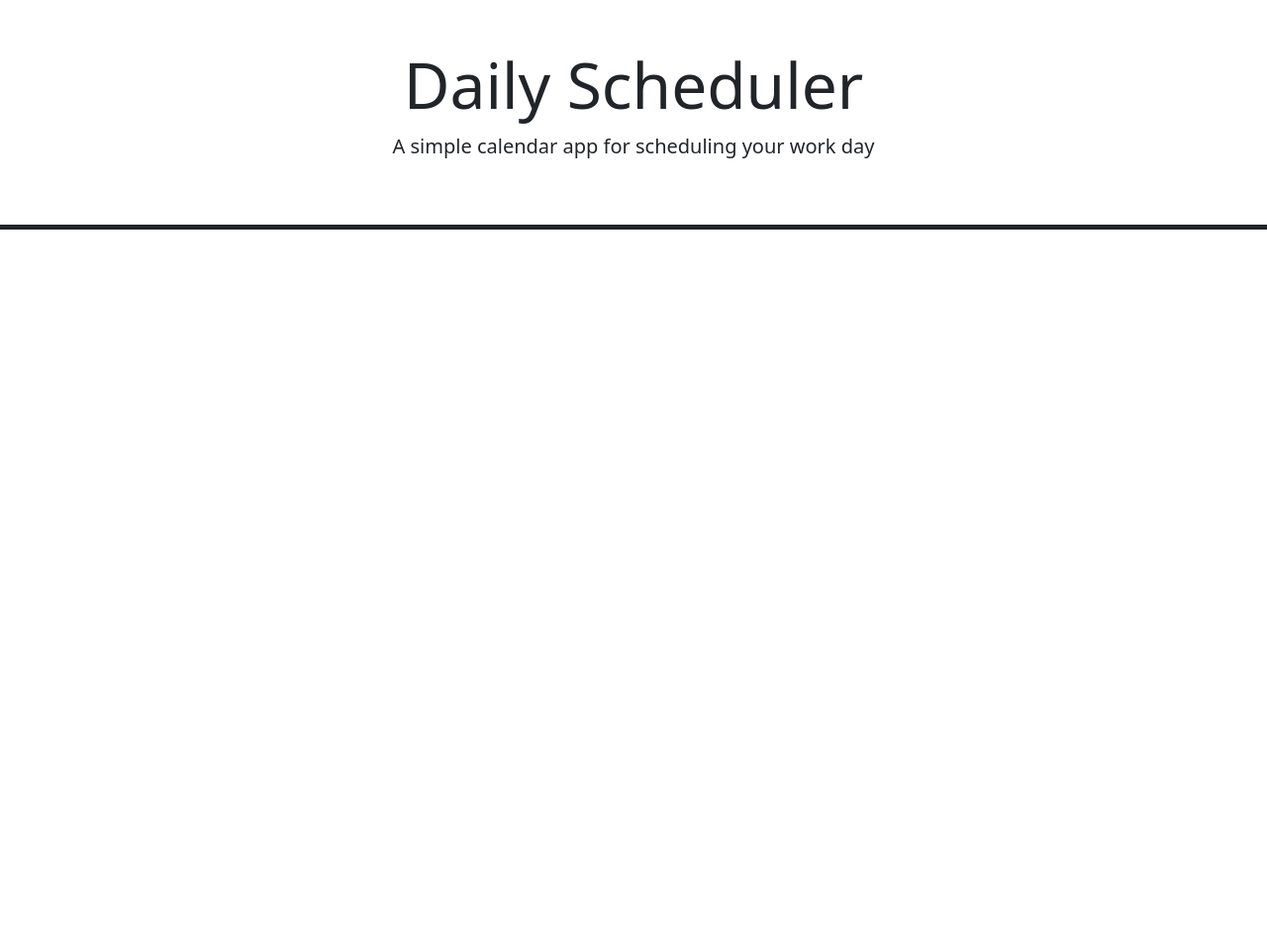
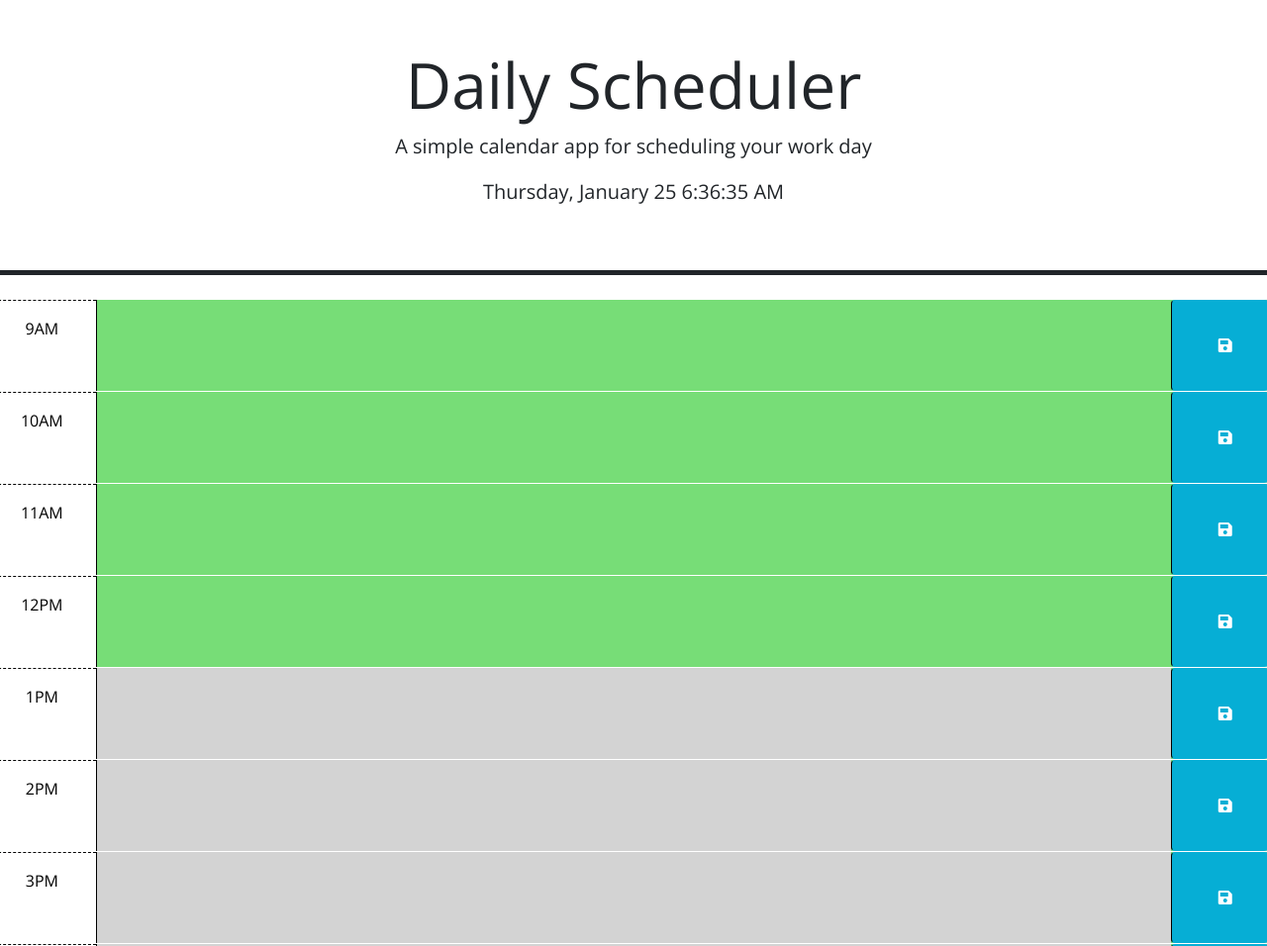
Before and after one commit to emmatar/Daily-Scheduler, a plain HTML site: page index.html in a window 1280 px wide. Shown: the top 956 px of the page at 99% size. Before the commit the page ends 800 px from the top, so only its background shows below. Drawn offline with nearby package versions, Linux system fonts and the light colour scheme; the site is published under a folder, as on GitHub Pages, so addresses that start at the root find nothing.

Commit message:
css link

```diff
--- a/index.html
+++ b/index.html
@@ -19,7 +19,7 @@
       href="https://fonts.googleapis.com/css?family=Open+Sans&display=swap"
       rel="stylesheet"
     />
-    <link rel="stylesheet" href="/assets/css/style.css" />
+    <link rel="stylesheet" href="./assets/css/style.css" />
     <title>Daily Scheduler</title>
   </head>
 
@@ -46,6 +46,6 @@
       integrity="sha256-iu/zLUB+QgISXBLCW/mcDi/rnf4m4uEDO0wauy76x7U="
       crossorigin="  anonymous"
     ></script>
-    <script src="/assets/script/script.js"></script>
+    <script src="./assets/script/script.js"></script>
   </body>
 </html>
```
